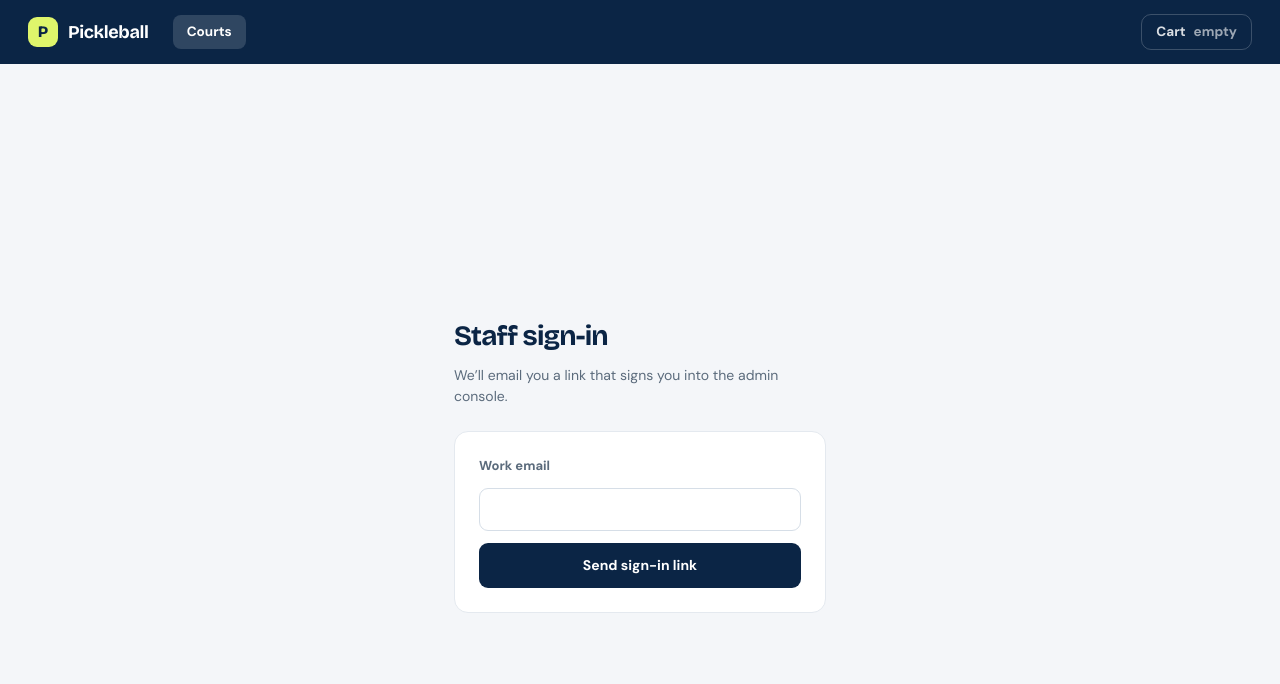
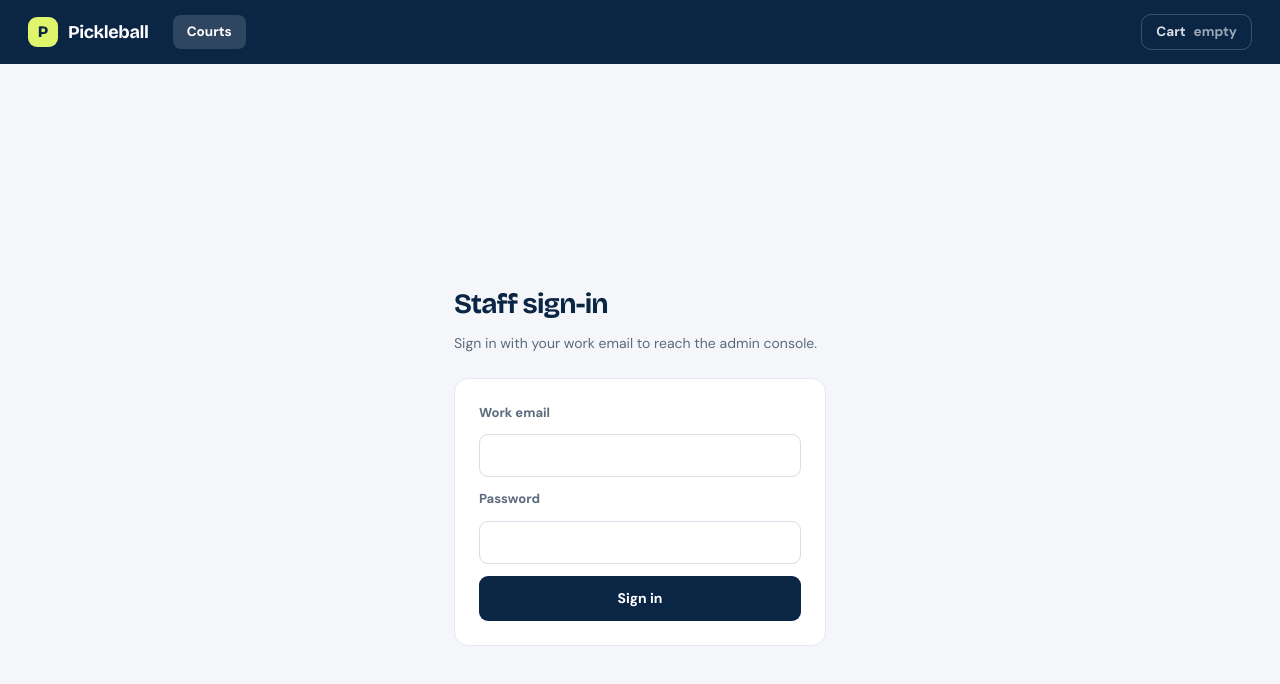
Before and after one commit to codemedavid/hassy-pickleball, a Next.js app: page /staff/sign-in in a window 1280 px wide. Shown: the top 684 px of the page. Built offline with nearby package versions, Linux system fonts and the light colour scheme; no server answers.

Commit message:
feat: sign staff in with an email and password

```diff
--- a/src/app/actions/auth.ts
+++ b/src/app/actions/auth.ts
@@ -1,37 +1,40 @@
 'use server'
 
+import { redirect } from 'next/navigation'
 import { z } from 'zod'
 import { createSupabaseServerClient } from '@/lib/supabase/server'
-import { err, ok, type Result } from '@/lib/api/result'
+import { err, ok, type Err, type Result } from '@/lib/api/result'
 
-const signInSchema = z.object({ email: z.email() })
+const credentialsSchema = z.object({
+  email: z.email('Enter a valid email address'),
+  password: z.string().min(1, 'Enter your password'),
+})
 
 /**
- * Staff sign-in by magic link.
+ * Staff sign-in with an email address and password.
  *
- * Succeeds with the same message whether or not the address belongs to a staff
- * member, so this cannot be used to enumerate staff emails. Authorisation is
- * decided later by getCurrentStaff() and by RLS, not here.
+ * Every credential failure returns the same message, so this cannot be used to
+ * work out which addresses belong to staff. Authorisation is decided later by
+ * getCurrentStaff() and by RLS, not here — a signed-in user with no staff row
+ * is sent straight back by the /admin layout.
+ *
+ * Returns only on failure: success redirects, and redirect() throws.
  */
-export async function signInWithMagicLink(input: unknown): Promise<Result<{ sent: true }>> {
-  const parsed = signInSchema.safeParse(input)
+export async function signInWithEmailAndPassword(input: unknown): Promise<Err> {
+  const parsed = credentialsSchema.safeParse(input)
 
   if (!parsed.success) {
-    return err('Enter a valid email address', 'INVALID')
+    return err(parsed.error.issues[0].message, 'INVALID')
   }
 
   const client = await createSupabaseServerClient()
-
-  const { error } = await client.auth.signInWithOtp({
-    email: parsed.data.email,
-    options: { shouldCreateUser: false },
-  })
+  const { error } = await client.auth.signInWithPassword(parsed.data)
 
   if (error) {
-    return err('We could not send that link right now', 'AUTH_ERROR')
+    return err('Email or password is incorrect', 'AUTH_ERROR')
   }
 
-  return ok({ sent: true })
+  redirect('/admin')
 }
 
 export async function signOut(): Promise<Result<{ signedOut: true }>> {
--- a/src/app/staff/sign-in/page.tsx
+++ b/src/app/staff/sign-in/page.tsx
@@ -1,5 +1,5 @@
 import { redirect } from 'next/navigation'
-import { signInWithMagicLink } from '@/app/actions/auth'
+import { signInWithEmailAndPassword } from '@/app/actions/auth'
 import { StaffSignInForm } from '@/features/admin/ui/staff-sign-in-form'
 import { getCurrentStaff } from '@/lib/auth/staff'
 
@@ -20,11 +20,11 @@ export default async function StaffSignInPage() {
         Staff sign-in
       </h1>
       <p className="mt-0 mb-6 text-[14px] text-muted">
-        We’ll email you a link that signs you into the admin console.
+        Sign in with your work email to reach the admin console.
       </p>
 
       <div className="rounded-[14px] border border-line bg-surface px-6 py-6">
-        <StaffSignInForm onSubmit={signInWithMagicLink} />
+        <StaffSignInForm onSubmit={signInWithEmailAndPassword} />
       </div>
     </main>
   )
--- a/src/features/admin/ui/staff-sign-in-form.tsx
+++ b/src/features/admin/ui/staff-sign-in-form.tsx
@@ -1,43 +1,53 @@
 'use client'
 
 import { useState } from 'react'
-import type { Result } from '@/lib/api/result'
+import type { Err } from '@/lib/api/result'
 
 /**
- * Staff sign-in by magic link.
+ * Staff sign-in with an email address and password.
  *
- * The confirmation is deliberately non-committal: saying "we sent it" only for
- * real staff addresses would turn this form into a staff directory. The action
+ * The error copy is deliberately non-committal: saying "no such account" only
+ * for unknown addresses would turn this form into a staff directory. The action
  * is passed in rather than imported so the component stays testable without a
  * Supabase session.
+ *
+ * A successful sign-in redirects server-side, so there is no success state.
  */
 
-const SENT_MESSAGE = 'If that address belongs to a staff member, a sign-in link is on its way.'
+export interface StaffSignInCredentials {
+  readonly email: string
+  readonly password: string
+}
 
 export interface StaffSignInFormProps {
-  readonly onSubmit: (input: { readonly email: string }) => Promise<Result<{ sent: true }>>
+  readonly onSubmit: (credentials: StaffSignInCredentials) => Promise<Err | void>
 }
 
 type FormState =
-  | { readonly status: 'idle' | 'sending' | 'sent' }
+  | { readonly status: 'idle' | 'signing-in' }
   | { readonly status: 'error'; readonly message: string }
+
+const FIELD_CLASS = 'rounded-[9px] border border-line-strong bg-surface px-3.5 py-2.5 text-[14px]'
+const LABEL_CLASS = 'text-[13px] font-bold text-muted'
 
 export function StaffSignInForm({ onSubmit }: StaffSignInFormProps) {
   const [email, setEmail] = useState('')
+  const [password, setPassword] = useState('')
   const [state, setState] = useState<FormState>({ status: 'idle' })
 
   async function handleSubmit(event: React.FormEvent<HTMLFormElement>) {
     event.preventDefault()
-    setState({ status: 'sending' })
+    setState({ status: 'signing-in' })
 
-    const result = await onSubmit({ email })
+    // Only a failure comes back — success redirects out of this component.
+    const failure = await onSubmit({ email, password })
 
-    setState(result.success ? { status: 'sent' } : { status: 'error', message: result.error })
+    setState(failure ? { status: 'error', message: failure.error } : { status: 'idle' })
   }
 
   return (
     <form onSubmit={handleSubmit} className="flex flex-col gap-3">
-      <label htmlFor="staff-email" className="text-[13px] font-bold text-muted">
+      <label htmlFor="staff-email" className={LABEL_CLASS}>
         Work email
       </label>
       <input
@@ -48,22 +58,30 @@ export function StaffSignInForm({ onSubmit }: StaffSignInFormProps) {
         autoComplete="email"
         value={email}
         onChange={(event) => setEmail(event.target.value)}
-        className="rounded-[9px] border border-line-strong bg-surface px-3.5 py-2.5 text-[14px]"
+        className={FIELD_CLASS}
+      />
+
+      <label htmlFor="staff-password" className={LABEL_CLASS}>
+        Password
+      </label>
+      <input
+        id="staff-password"
+        name="password"
+        type="password"
+        required
+        autoComplete="current-password"
+        value={password}
+        onChange={(event) => setPassword(event.target.value)}
+        className={FIELD_CLASS}
       />
 
       <button
         type="submit"
-        disabled={state.status === 'sending'}
+        disabled={state.status === 'signing-in'}
         className="rounded-[9px] bg-navy px-4 py-3 text-[14px] font-bold text-white disabled:opacity-60"
       >
-        {state.status === 'sending' ? 'Sending…' : 'Send sign-in link'}
+        {state.status === 'signing-in' ? 'Signing in…' : 'Sign in'}
       </button>
-
-      {state.status === 'sent' ? (
-        <p role="status" className="m-0 text-[13.5px] text-muted">
-          {SENT_MESSAGE}
-        </p>
-      ) : null}
 
       {state.status === 'error' ? (
         <p role="alert" className="m-0 text-[13.5px] font-semibold text-danger">
```
